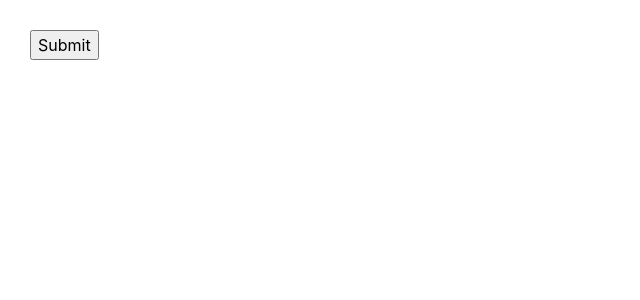
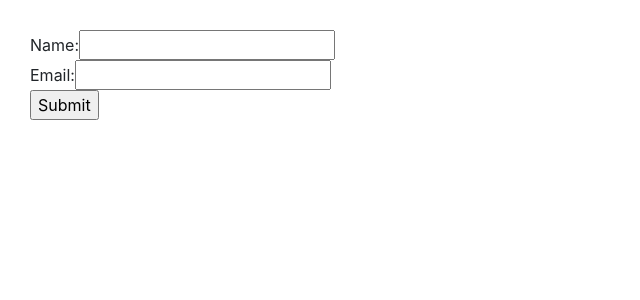
Before and after one commit to BeCoolBoy/demos, a React (Create React App) app: page / in a window 1280 px wide. Shown: the top 300 px of the page, without its empty margins (0-640 px from the left). Built offline with nearby package versions, Linux system fonts and the light colour scheme.

Commit message:
recaptcha

```diff
--- a/public/index.html
+++ b/public/index.html
@@ -28,15 +28,35 @@
     <!-- 6Lfa6vUgAAAAAENlrvryIJ-ZF52W2FrZZxFjAZkS   communication between your site and reCAPTCHA -->
     <link href="https://cdn.jsdelivr.net/npm/bootstrap@5.1.3/dist/css/bootstrap.min.css" rel="stylesheet">
     <script src="https://cdn.jsdelivr.net/npm/bootstrap@5.1.3/dist/js/bootstrap.bundle.min.js"></script>
-    <script src='https://www.google.com/recaptcha/api.js'></script>
+    <script src="https://www.google.com/recaptcha/api.js" async defer></script>
       <script>
+      // var recaptcha_response = '';
+      // function submitUserForm(e) {
+      //     e.preventDefault();
+      //     debugger;
+      //     console.log("clicked")
+      //     if(recaptcha_response.length > 0) {
+      //         document.getElementById('g-recaptcha-error').innerHTML = '<span style="color:red;">This field is required.</span>';
+      //         return false;
+      //     }
+      //     return true;
+      // }
+
+      // function verifyCaptcha(token) {
+      //     recaptcha_response = token;
+      //     // document.getElementById('g-recaptcha-error').innerHTML = '';
+      // }
       var recaptcha_response = '';
       function submitUserForm() {
-          if(recaptcha_response.length > 0) {
-              document.getElementById('g-recaptcha-error').innerHTML = '<span style="color:red;">This field is required.</span>';
-              return false;
+          if(recaptcha_response==''){
+            console.log("please select roboto")
+            return false;
           }
           return true;
+          // if(recaptcha_response.length > 0) {
+          //     document.getElementById('g-recaptcha-error').innerHTML = '<span style="color:red;">This field is required.</span>';
+          //     return false;
+          // }
       }
 
       function verifyCaptcha(token) {
--- a/src/App.js
+++ b/src/App.js
@@ -1,13 +1,45 @@
 import './App.css';
 function App() {
+//  https://artisansweb.net/validate-google-recaptcha-using-javascript/
+// action='https://artisansweb.net/validate-google-recaptcha-using-javascript/'
+      var recaptcha_response = '';
+      function submitUserForm() {
+          if(recaptcha_response==''){
+            console.log("please select roboto")
+            return false;
+          }
+          return true;
+          // if(recaptcha_response.length > 0) {
+          //     document.getElementById('g-recaptcha-error').innerHTML = '<span style="color:red;">This field is required.</span>';
+          //     return false;
+          // }
+      }
 
+      function verifyCaptcha(token) {
+          recaptcha_response = token;
+          // document.getElementById('g-recaptcha-error').innerHTML = '';
+      }
   return (
     <>
-      <form method="post" onSubmit="return submitUserForm()">
+      {/* <form  onSubmit="return submitUserForm(this)" method="post">
         <div className="g-recaptcha" data-sitekey="6Lfa6vUgAAAAAKSGgEiAS85Kc4pTrc8Us__4tdJI" data-callback="verifyCaptcha"></div>
         <div id="g-recaptcha-error"></div>
-        <input type="submit" name="submit" value="Submit" />
-      </form>
+        <input id="submit" type="submit" />
+      </form> */}
+      <form onSubmit="return submitUserForm(this)" method="post">
+        <div>
+            <label>Name:</label>
+            <input id="name" name="name" type="text" />
+        </div>
+        <div>
+            <label>Email:</label>
+            <input id="email" name="email" type="email" />
+        </div>
+        <div class="g-recaptcha" data-sitekey="6LffpPEgAAAAAOibceQnHN6enOfj99F7JaFrAACw"></div>
+        <div>
+            <input id="submit" type="submit" />
+        </div>
+    </form>
     </>
   );
 }
```
